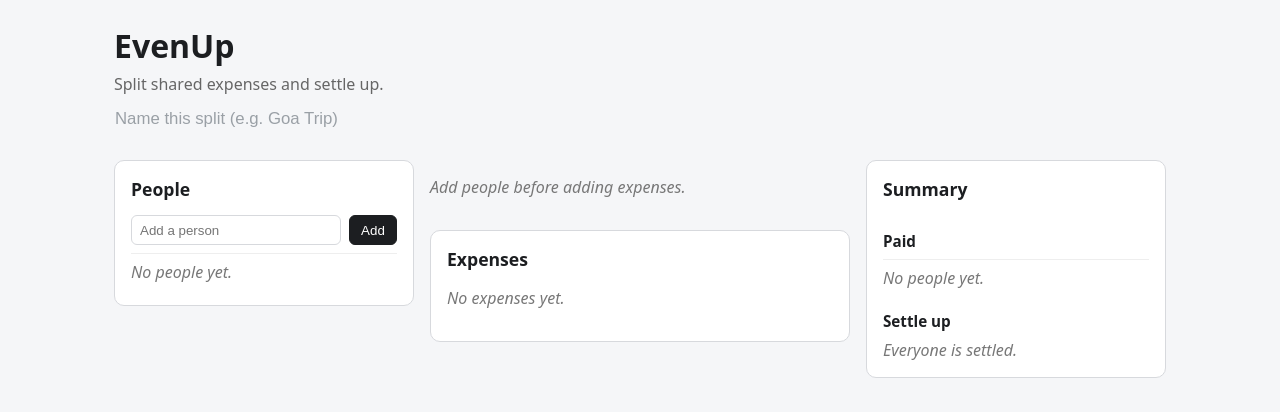
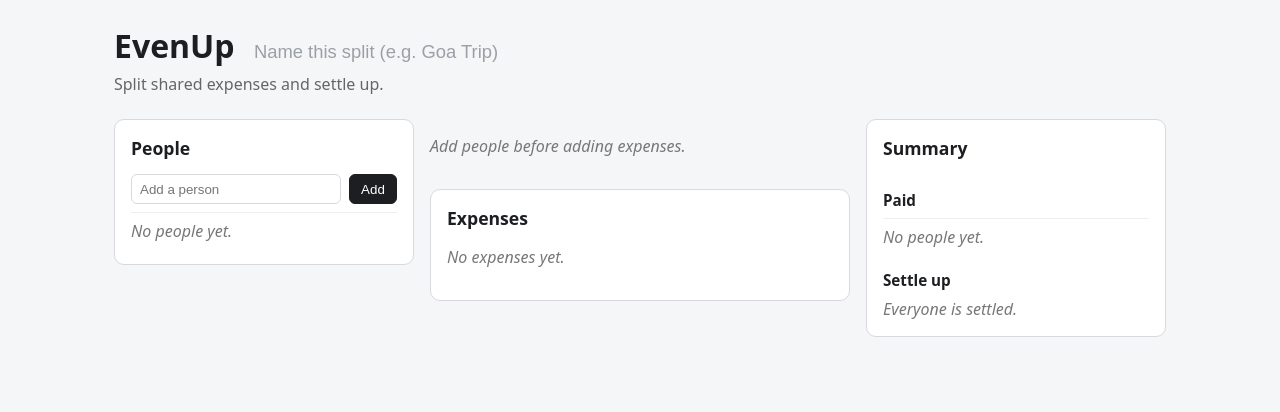
Before and after one commit to aashutosh-prakash/evenup, a React (Vite) app: page / in a window 1280 px wide. Shown: the top 412 px of the page. Built offline with nearby package versions, Linux system fonts and the light colour scheme.

Commit message:
Move title input inline with the EvenUp heading
Render the name field next to the heading (EvenUp [input]), reducing the header
to two lines and removing the padding-offset alignment hack.

Co-Authored-By: Claude Opus 4.8 (1M context) <noreply@anthropic.com>

```diff
--- a/src/App.css
+++ b/src/App.css
@@ -13,13 +13,12 @@ body { margin: 0; background: #f5f6f8; color: #1c1e21; }
   flex-wrap: wrap; gap: 1rem; margin-bottom: 1.5rem;
 }
 .app-header h1 { margin: 0; }
-.app-title { display: flex; flex-direction: column; gap: 0.35rem; min-width: 0; }
+.app-title { display: flex; flex-direction: column; gap: 0.25rem; min-width: 0; }
+.brand-row { display: flex; align-items: baseline; flex-wrap: wrap; gap: 0.6rem; }
 .tagline { margin: 0; color: #666; }
 .title-input {
-  font-size: 1.05rem; font-weight: 600; color: #1c1e21;
-  /* negative margin offsets the padding so the text lines up with the heading */
-  padding: 0.35rem 0.55rem; margin-left: -0.55rem; margin-top: 0.15rem;
-  min-width: 16rem; max-width: 28rem;
+  font-size: 1.15rem; font-weight: 600; color: #1c1e21;
+  padding: 0.3rem 0.55rem; min-width: 14rem; max-width: 24rem;
   border: 1px solid transparent; border-radius: 8px; background: transparent;
 }
 .title-input::placeholder { color: #9aa0a6; font-weight: 400; }
--- a/src/App.jsx
+++ b/src/App.jsx
@@ -17,8 +17,8 @@ export default function App() {
     <div className="app">
       <header className="app-header">
         <div className="app-title">
+          <div className="brand-row">
             <h1>EvenUp</h1>
-          <p className="tagline">Split shared expenses and settle up.</p>
             <input
               type="text"
               className="title-input"
@@ -27,6 +27,8 @@ export default function App() {
               value={state.title}
               onChange={(e) => dispatch({ type: 'SET_TITLE', title: e.target.value })}
             />
+          </div>
+          <p className="tagline">Split shared expenses and settle up.</p>
         </div>
         <ClearDataButton state={state} dispatch={dispatch} />
       </header>
```
Lines whose indentation alone changed are shown as unchanged.
